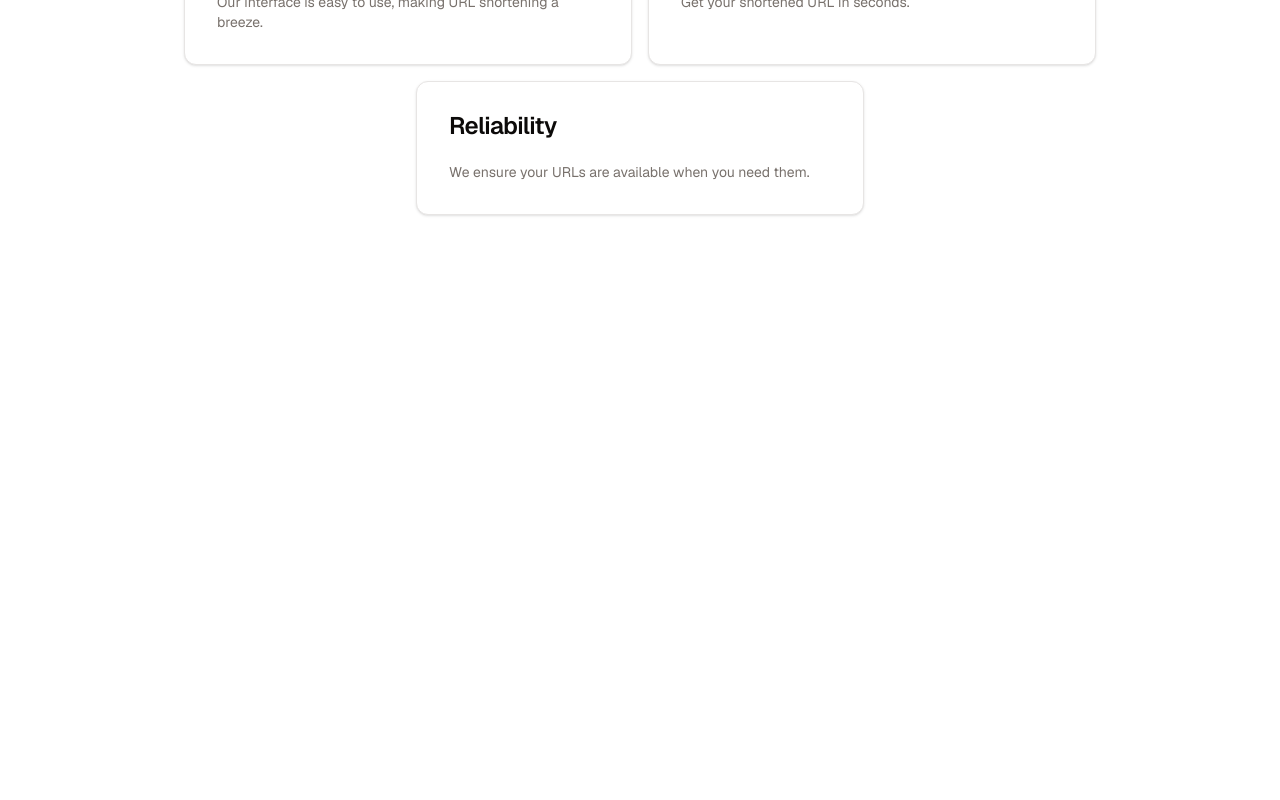
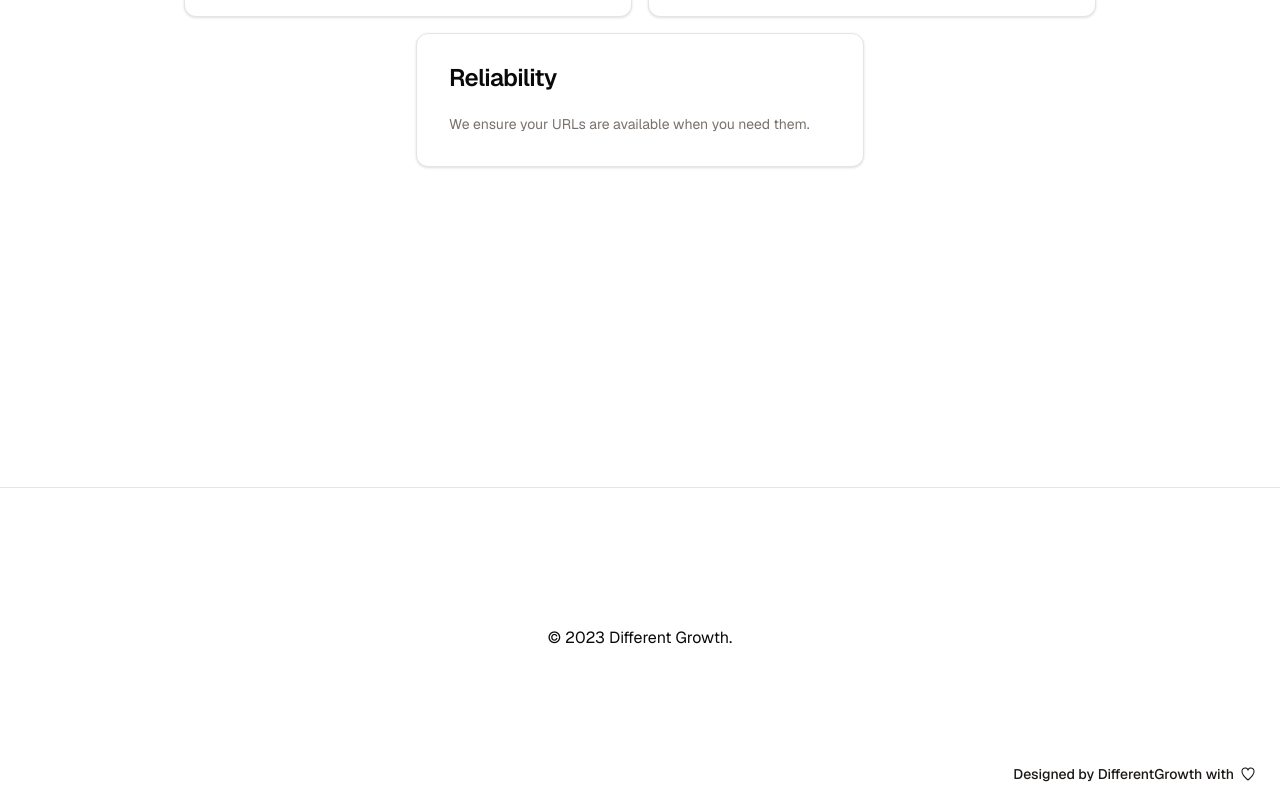
Before and after one commit to differentgrowth/whim, a Next.js app: page / in a window 1280 px wide. Shown: the part 1144-1944 px from the top of the page. Before the commit the page ends 1583 px from the top, so only its background shows below. Built offline with nearby package versions, Linux system fonts and the light colour scheme.

Commit message:
feat: restyling footer

```diff
--- a/app/globals.css
+++ b/app/globals.css
@@ -92,12 +92,11 @@
     }
 
     body {
-        @apply bg-background text-foreground;
-        @apply flex flex-col gap-y-12 min-h-[100svh];
+        @apply bg-background text-foreground flex flex-col min-h-[100svh];
     }
 
     main {
-        @apply px-2 mb-12 grow flex flex-col items-center;
+        @apply px-2 mb-12 grow;
     }
 
     h1 {
--- a/app/layout.tsx
+++ b/app/layout.tsx
@@ -1,8 +1,8 @@
 import type { Metadata, Viewport } from 'next';
 import { GeistSans } from 'geist/font/sans';
+import { Toaster } from "@/components/ui/toaster";
 
 import './globals.css';
-import { Toaster } from "@/components/ui/toaster";
 
 export const metadata: Metadata = {
   title: 'Whim',
@@ -40,7 +40,6 @@ const RootLayout = ( { children }: {
     >
     <body>
     { children }
-
     <Toaster />
     </body>
     </html>
--- a/components/footer.tsx
+++ b/components/footer.tsx
@@ -1,16 +1,22 @@
-import { HeartFilledIcon } from '@radix-ui/react-icons';
-import { buttonVariants } from '@/components/ui/button';
+import { HeartIcon } from "@radix-ui/react-icons";
+
+import { buttonVariants } from "@/components/ui/button";
 
 export const Footer = () => {
   return (
-    <footer className="fixed bottom-0 inset-x-0 flex flex-col gap-4 p-2">
-      <div className="flex justify-end">
+    <footer className="mt-34 md:mt-36 border-t">
+      <div className="mx-auto max-w-7xl px-6 py-20 sm:py-24 lg:px-8">
+        <p className="mt-10 text-center">
+          &copy; { new Date().getFullYear() } Different Growth.
+        </p>
+      </div>
+
+      <div className="p-2 flex flex-row justify-end items-end">
         <a
           href="https://www.differentgrowth.com"
-          className={ buttonVariants( { variant: 'link', size: 'sm' } ) }
-          target="_blank"
+          className={ buttonVariants( { variant: 'link' } ) }
         >
-          Made by Different Growth with love <HeartFilledIcon className="ml-1 w-4 h-4" />
+          Designed by DifferentGrowth with <HeartIcon className="ml-1.5 h-4 w-4" />
         </a>
       </div>
     </footer>
--- a/package.json
+++ b/package.json
@@ -1,6 +1,6 @@
 {
   "name": "whim",
-  "version": "1.0.2",
+  "version": "1.0.3",
   "private": true,
   "scripts": {
     "dev": "next dev --turbo",
```
